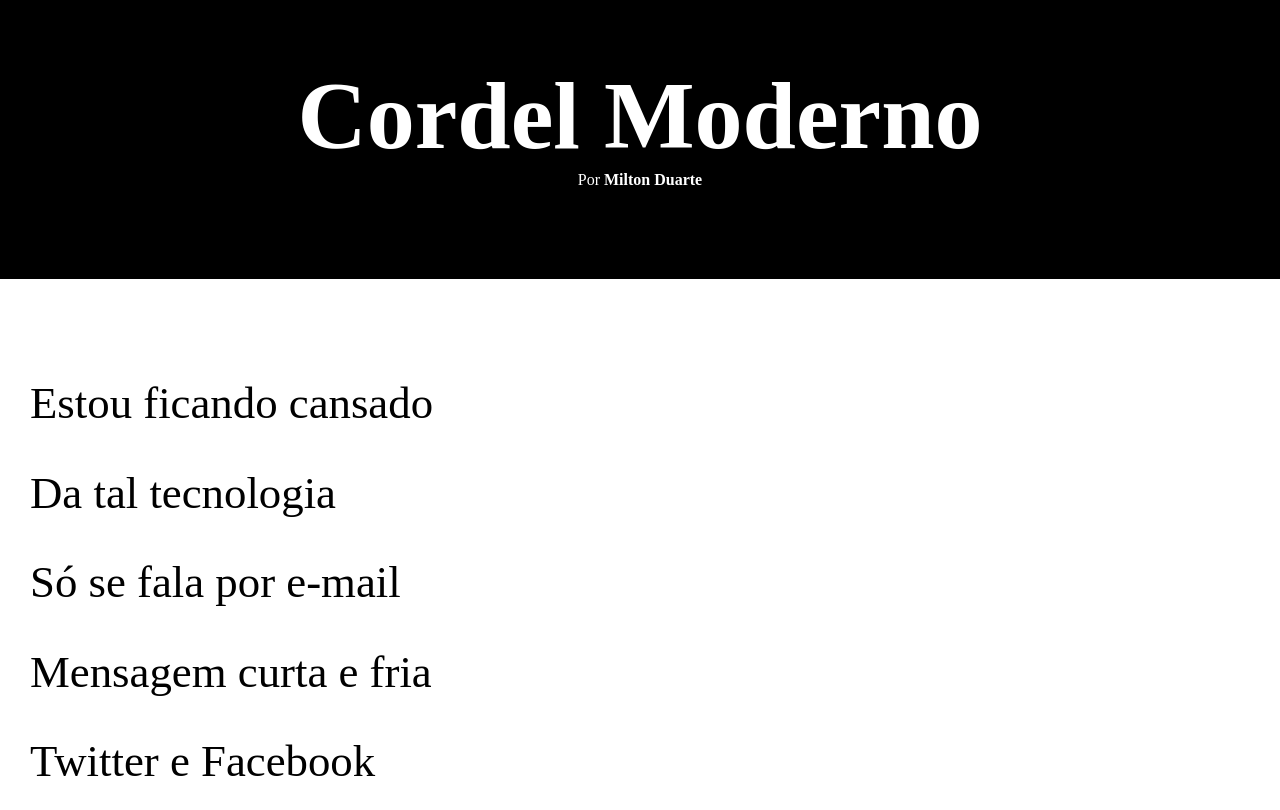
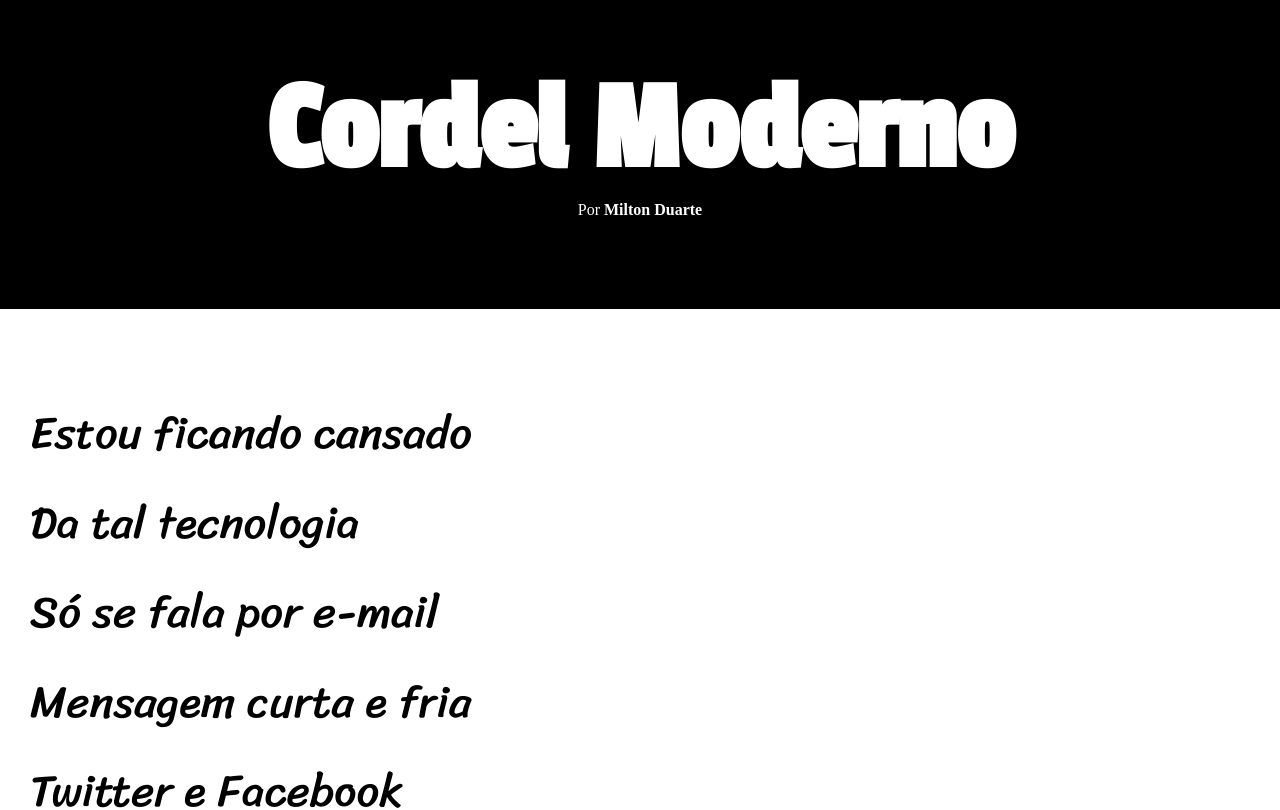
Before and after one commit to LucasDAndrade/html-css, a plain HTML site: page desafios/desafio12/index.html in a window 1280 px wide. Shown: the top 810 px of the page. Drawn offline with Linux system fonts and the light colour scheme.

Commit message:
desafio 12 finalizado

```diff
--- a/desafios/desafio12/style.css
+++ b/desafios/desafio12/style.css
@@ -1,4 +1,12 @@
 @charset "UTF-8";
+@import url('https://fonts.googleapis.com/css2?family=Passion+One&display=swap');
+@import url('https://fonts.googleapis.com/css2?family=Sriracha&display=swap');
+
+:root {
+  --fonte01: Verdana, Geneva, Tahoma, sans-serif;
+  --fonte02: 'Passion One', sans-serif;
+  --fonte03: 'Sriracha', cursive;
+}
 
 * {
   margin: 0px;
@@ -29,8 +37,10 @@ a:hover {
 }
 
 header > h1 {
-  font-size: 6em;
+  font-size: 4em;
   padding-top: 50px;
+  font-family: var(--fonte02);
+  font-size: 10vw;
 }
 
 header > p {
@@ -52,6 +62,7 @@ article > p {
   padding-bottom: 10vh;
   padding-left: 30px;
   font-size: 3.5vw;
+  font-family: var(--fonte03);
 }
 
 div#um {
@@ -76,12 +87,17 @@ div > p {
   font-size: 3.5vw;
 }
 
+section > p {
+  text-shadow: 1px 1px 0px black;
+}
+
 section#primeira {
   background-image: url('imagens/background001.jpg');
   background-position: center center;
   background-repeat: no-repeat;
   background-size: cover;
   background-attachment: fixed;
+  box-shadow: inset 6px 6px 13px 0px rgba(0, 0, 0, 0.495);
 }
 
 section#segunda {
@@ -90,4 +106,9 @@ section#segunda {
   background-repeat: no-repeat;
   background-size: cover;
   background-attachment: fixed;
+  box-shadow: inset 6px 6px 13px 0px rgba(0, 0, 0, 0.495);
 }
+
+section#primeira, section#segunda {
+  padding: 5px;
+}
```
